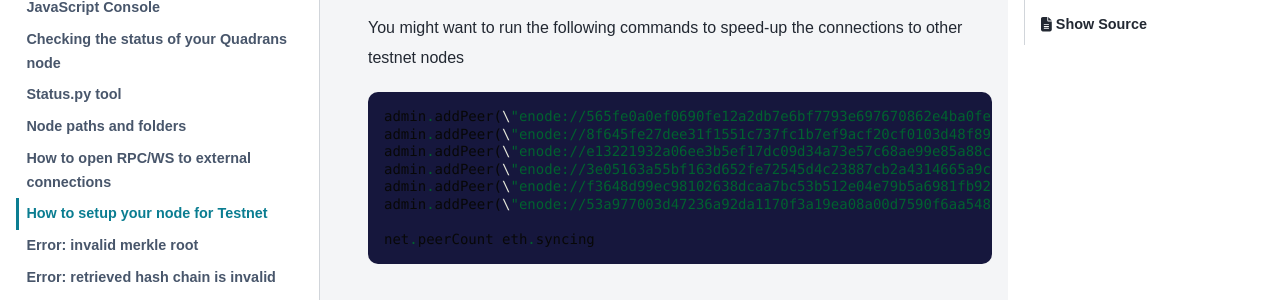
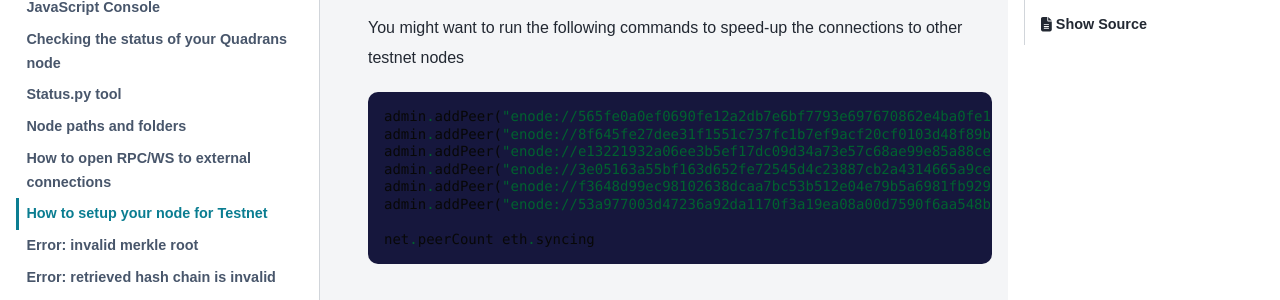
Before and after one commit to quadrans/wiki, a Sphinx documentation site: the page built from docs/nodes/management/testnet.md, in a window 1280 px wide and 900 px high, scrolled down 2963 px. Shown: the part 223-523 px from the top of the window. Built offline with Sphinx 7.4.7 and the PyData theme 0.15.4, drawn with Linux system fonts in a browser that asks for light colours; pages that are not in the unit, such as notebooks, are missing from menus.

````diff
--- a/docs/nodes/management/testnet.md
+++ b/docs/nodes/management/testnet.md
@@ -121,12 +121,12 @@ If you run into any issue please check the troubleshooting session before contac
 You might want to run the following commands to speed-up the connections to other testnet nodes
 
 ```
-admin.addPeer(\"enode://565fe0a0ef0690fe12a2db7e6bf7793e697670862e4ba0fe1c3ff6e067da39c1c8559572872fc85eb80cb16e9b3ddf61178e210eeb05f4e25439caadc3d539de\@40.74.72.56:57974\");
-admin.addPeer(\"enode://8f645fe27dee31f1551c737fc1b7ef9acf20cf0103d48f89b505de105b1ad16960220d52e9d69cb11e1a98cc576a56a2dda6724125fb69a3df29770e97235de2\@104.45.7.40:57772\");
-admin.addPeer(\"enode://e13221932a06ee3b5ef17dc09d34a73e57c68ae99e85a88ce0ef26b1909f0d0fecd884eececf4eda1978586b14b790c109c00729bdd26ab72547117db5ab29fb\@52.169.192.210:34452\");
-admin.addPeer(\"enode://3e05163a55bf163d652fe72545d4c23887cb2a4314665a9cebc9dd3b3d93f1e739439327d202abab559293a42a168c5400b87c56fa7371d8162f1eb25c6d7516\@52.167.132.30:28657\");
-admin.addPeer(\"enode://f3648d99ec98102638dcaa7bc53b512e04e79b5a6981fb9291c635f10c41a2a6ab5cccddbfe0689422d39c6b8cb7d7b2e1e4c4acf7182975a8cfb318a536e222\@40.68.62.19:54318\");
-admin.addPeer(\"enode://53a977003d47236a92da1170f3a19ea08a00d7590f6aa548b28fe22fb039cdb48a351709022980a4b0cc49f7cd931cfa4f83f628e90e5a27a09a04017efeaa2b\@35.184.244.152:49682\");
+admin.addPeer("enode://565fe0a0ef0690fe12a2db7e6bf7793e697670862e4ba0fe1c3ff6e067da39c1c8559572872fc85eb80cb16e9b3ddf61178e210eeb05f4e25439caadc3d539de\@40.74.72.56:57974");
+admin.addPeer("enode://8f645fe27dee31f1551c737fc1b7ef9acf20cf0103d48f89b505de105b1ad16960220d52e9d69cb11e1a98cc576a56a2dda6724125fb69a3df29770e97235de2\@104.45.7.40:57772");
+admin.addPeer("enode://e13221932a06ee3b5ef17dc09d34a73e57c68ae99e85a88ce0ef26b1909f0d0fecd884eececf4eda1978586b14b790c109c00729bdd26ab72547117db5ab29fb\@52.169.192.210:34452");
+admin.addPeer("enode://3e05163a55bf163d652fe72545d4c23887cb2a4314665a9cebc9dd3b3d93f1e739439327d202abab559293a42a168c5400b87c56fa7371d8162f1eb25c6d7516\@52.167.132.30:28657");
+admin.addPeer("enode://f3648d99ec98102638dcaa7bc53b512e04e79b5a6981fb9291c635f10c41a2a6ab5cccddbfe0689422d39c6b8cb7d7b2e1e4c4acf7182975a8cfb318a536e222\@40.68.62.19:54318");
+admin.addPeer("enode://53a977003d47236a92da1170f3a19ea08a00d7590f6aa548b28fe22fb039cdb48a351709022980a4b0cc49f7cd931cfa4f83f628e90e5a27a09a04017efeaa2b\@35.184.244.152:49682");
 
 net.peerCount eth.syncing
 ```
````
